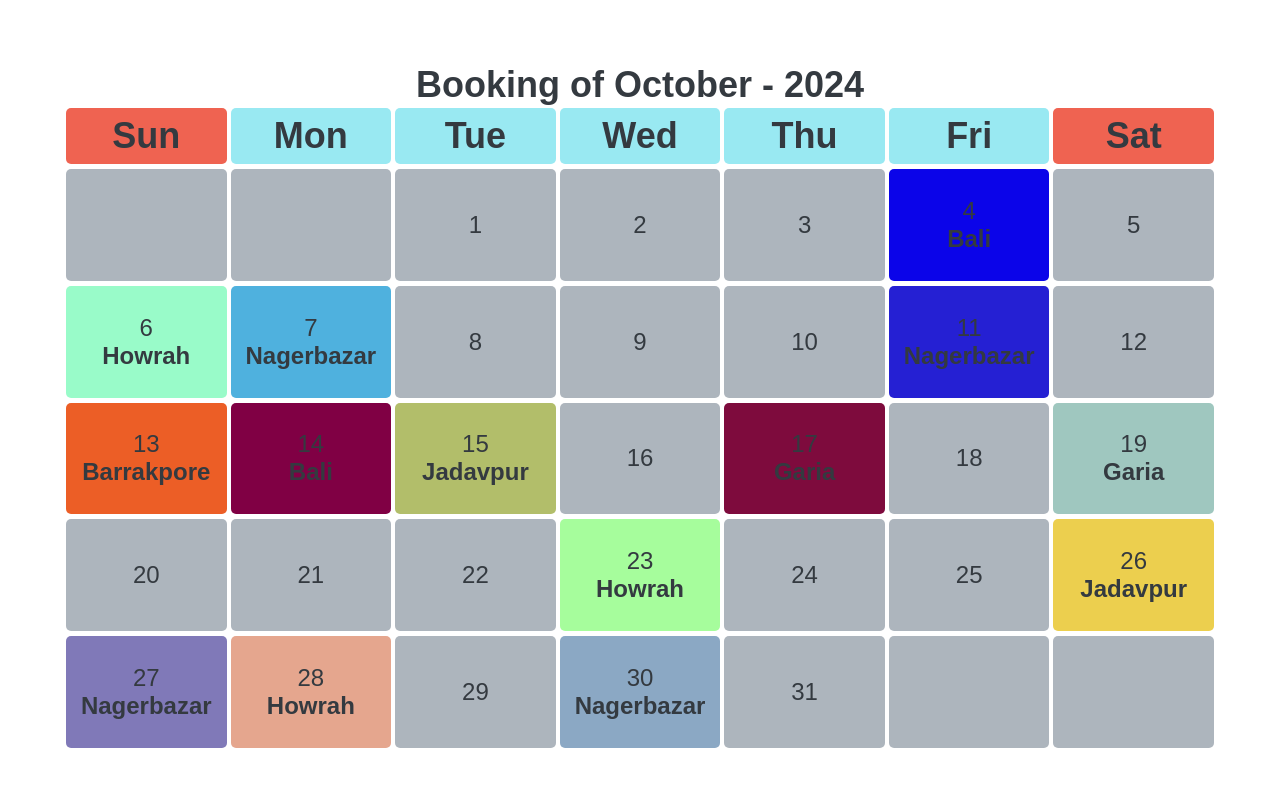
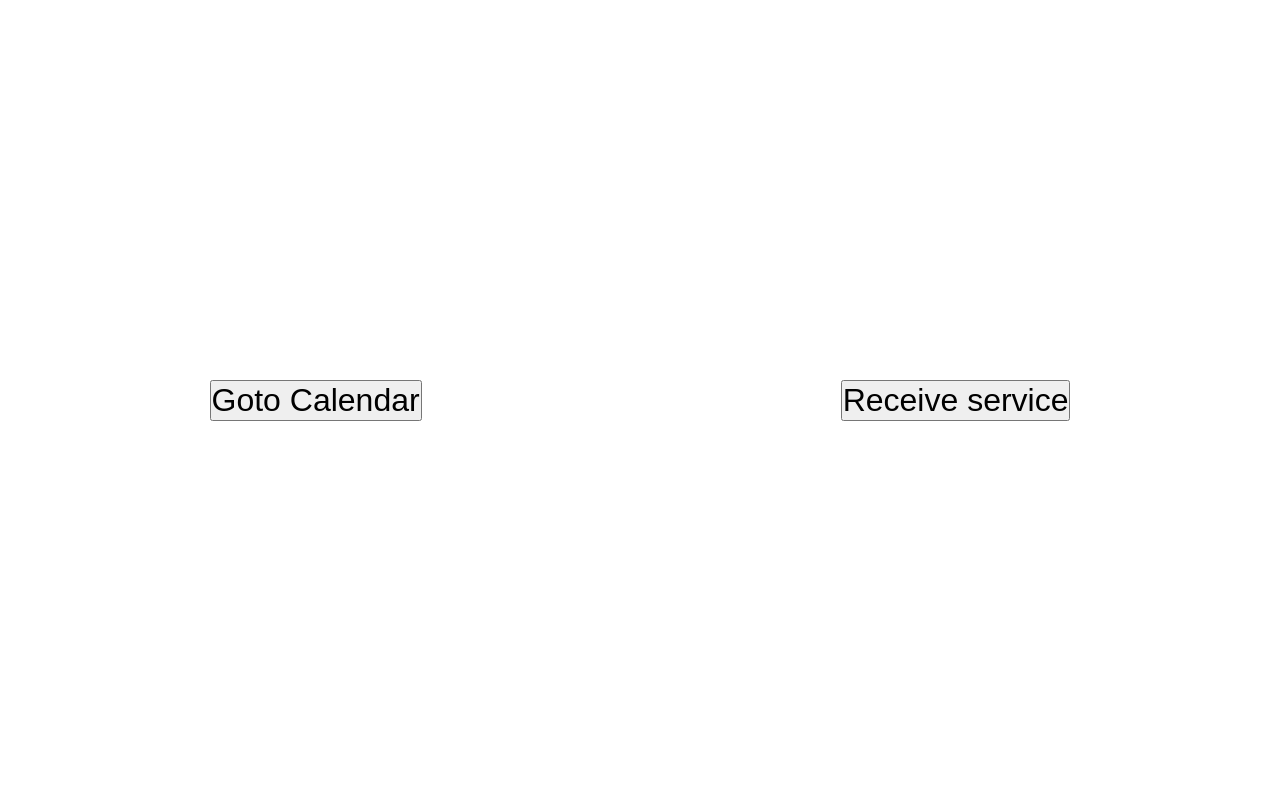
Before and after one commit to devil1993/booking, a React (Vite) app in the folder booking-ui/: page / in a window 1280 px wide. Shown: the top 786 px of the page. Built offline with nearby package versions, Linux system fonts and the light colour scheme.

Commit message:
Added welcome screen with routing to calendar.

```diff
--- a/booking-ui/package.json
+++ b/booking-ui/package.json
@@ -12,6 +12,7 @@
   "dependencies": {
     "react": "^18.3.1",
     "react-dom": "^18.3.1",
+    "react-router-dom": "^6.27.0",
     "uuid": "^10.0.0"
   },
   "devDependencies": {
--- a/booking-ui/src/App.tsx
+++ b/booking-ui/src/App.tsx
@@ -1,17 +1,23 @@
-import { useState } from 'react'
-import reactLogo from './assets/react.svg'
-import viteLogo from '/vite.svg'
-import './App.css'
-import BookingCalendar from './Dashboard/BookingCalendar'
+import { useState } from "react";
+import "./App.css";
+import BookingCalendar from "./Dashboard/BookingCalendar";
+import { RouterProvider, createBrowserRouter } from "react-router-dom";
+import Welcome from "./Landing/Welcome";
+
+const router = createBrowserRouter([
+  {
+    path: "/",
+    children: [
+      { index: true, element: <Welcome /> },
+      { path: "/dashboard", element: <BookingCalendar /> },
+    ],
+  },
+]);
 
 function App() {
-  const [count, setCount] = useState(0)
+  const [count, setCount] = useState(0);
 
-  return (
-    <>
-      <BookingCalendar />
-    </>
-  )
+  return <RouterProvider router={router} />;
 }
 
-export default App
+export default App;
--- a/booking-ui/src/Dashboard/BookingCalendar.tsx
+++ b/booking-ui/src/Dashboard/BookingCalendar.tsx
@@ -14,7 +14,7 @@ const BookingCalendar: React.FC<{}> = () => {
     let [bookings, setBookngs] = useState<Bookings>();
     useEffect(() => {
          service.getBookings(date.getMonth(), date.getFullYear()).then(setBookngs);
-    });
+    }, []);
     let daysInMonth = new Date(date.getFullYear(), date.getMonth() + 1, 0).getDate();
     let grid : CalendarUIModel[][] = [];
     let dateCounter = 1;
--- /dev/null
+++ b/booking-ui/src/Landing/Welcome.tsx
@@ -0,0 +1,13 @@
+import { useNavigate } from "react-router-dom";
+
+const Welcome: React.FC<{}> = () => {
+    const navigate = useNavigate();
+    return (
+        <div style={{display: 'flex', height: '100vh', width: '100vw', 'justifyContent': 'center'}}>
+            <button style={{margin: 'auto', fontSize: '2em'}} onClick={() => {navigate('/dashboard')}}>Goto Calendar</button>
+            <button style={{margin: 'auto', fontSize: '2em'}}>Receive service</button>
+        </div>
+    );
+}
+
+export default Welcome;
--- a/booking-ui/src/services/BookingDetailsService.ts
+++ b/booking-ui/src/services/BookingDetailsService.ts
@@ -20,7 +20,7 @@ export class MockBookingDetailsService implements IBookingDetailsService{
                 date: new Date(bi.date)
             };
         });
-        console.log(bookings)
+        console.log('XXX', bookings)
         return bookings;
     }
 
```
